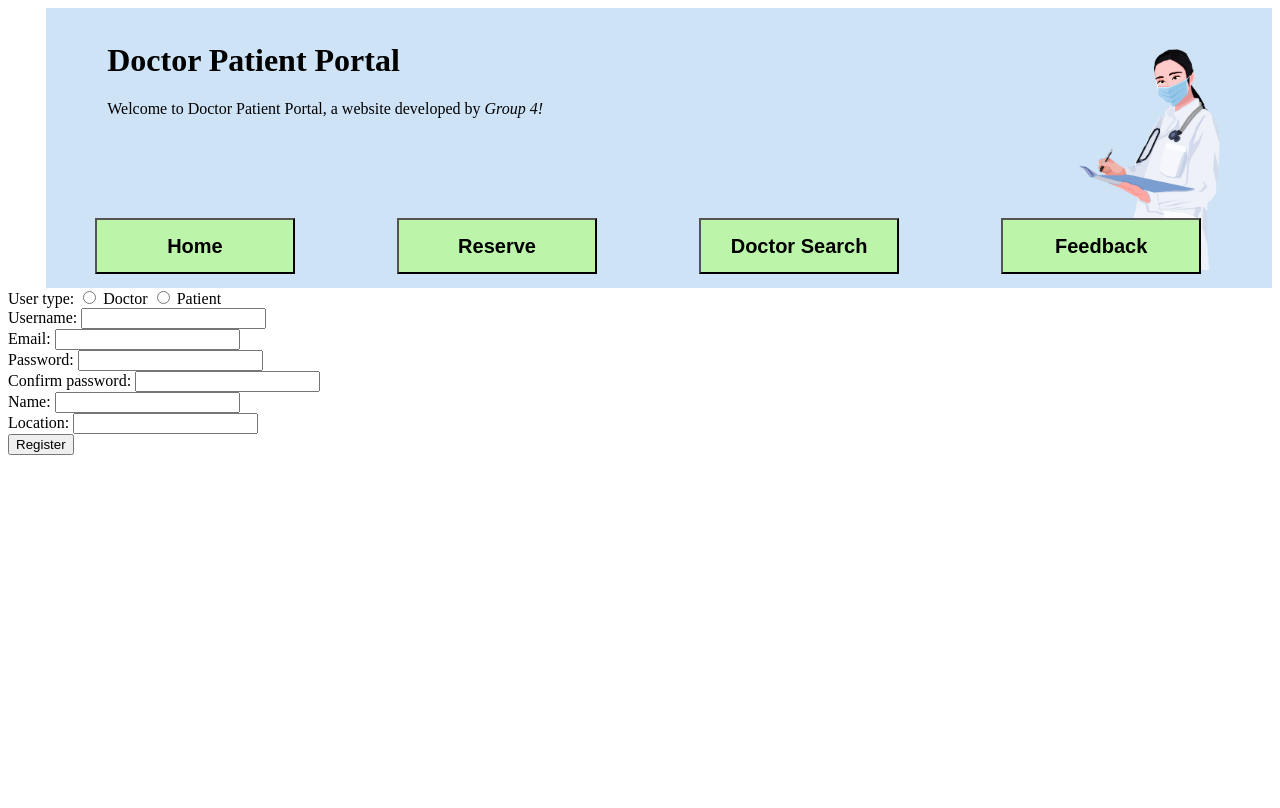
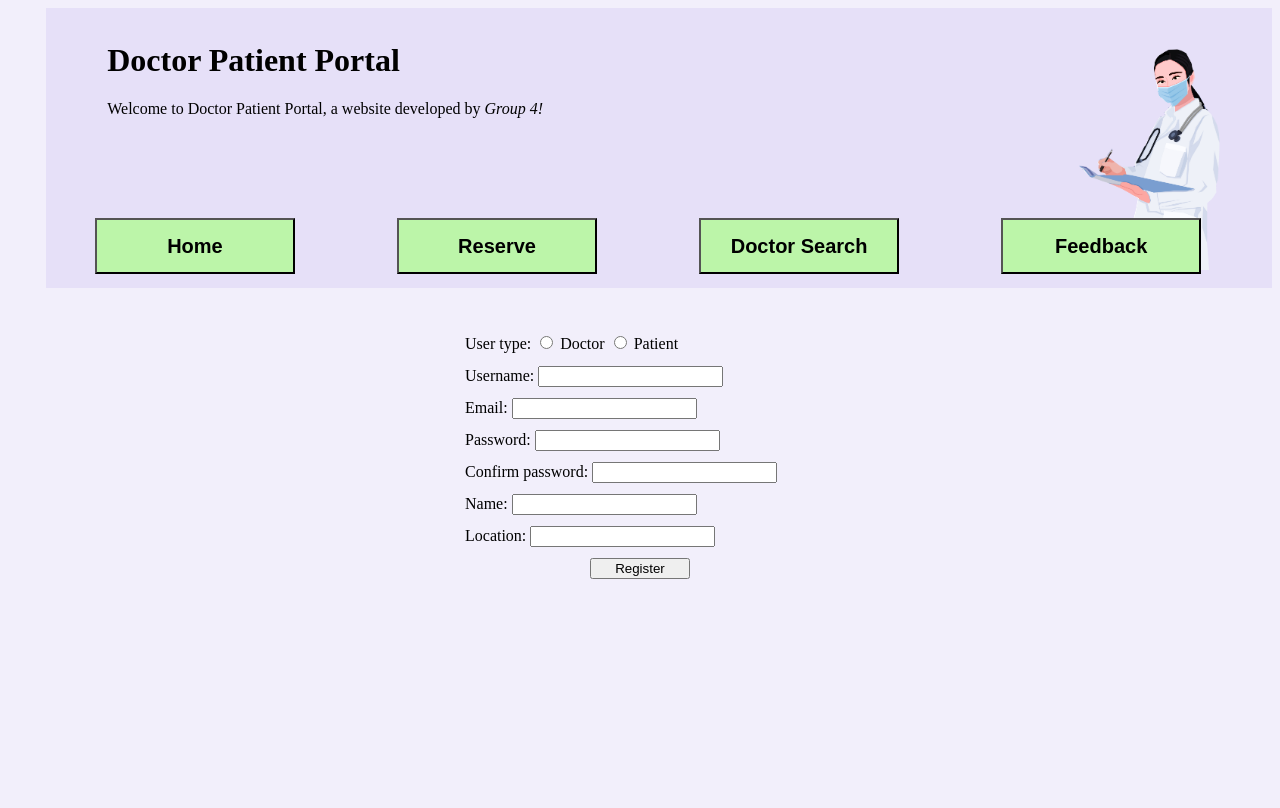
Before and after one commit to EatChangmyeong/software-engineering, a Django app: page /catalog/register/ in a window 1280 px wide. Run offline with Django 3.2, Linux system fonts and the light colour scheme.

Commit message:
Design change
- centered forms and msgs
- changed background color
- added link to home button

```diff
--- a/Implementation using Django & Python/doctor_patient_portal/catalog/static/css/styles.css
+++ b/Implementation using Django & Python/doctor_patient_portal/catalog/static/css/styles.css
@@ -7,13 +7,17 @@ body {
     height: 100%;
 }
 
+.background {
+    background-color: #F2EFFB;
+}
+
 .header {
     width: 97%;
     height: 35%;
     position: relative;
     left: 3%;
     overflow: hidden;
-    background-color: #CEE3F6;
+    background-color: #E6E0F8;
 }
 
 .mini_header {
@@ -60,3 +64,35 @@ body {
     font-size: 20px;
     font-weight: bold;
 }
+
+.welcome-msg {
+    margin-left: 7%;
+    margin-top: 3%;
+}
+
+.register-form {
+    width: 350px;
+    left:0;
+    right:0;
+    margin-left:auto;
+    margin-right:auto;
+    margin-top: 40px;
+    line-height: 200%;
+}
+
+.login-form {
+    width: 300px;
+    left:0;
+    right:0;
+    margin-left:auto;
+    margin-right:auto;
+    margin-top: 80px;
+    line-height: 200%;
+}
+
+.hc {
+    left:0;
+    right:0;
+    margin-left:auto;
+    margin-right:auto;
+}
--- a/Implementation using Django & Python/doctor_patient_portal/catalog/templates/header.html
+++ b/Implementation using Django & Python/doctor_patient_portal/catalog/templates/header.html
@@ -9,7 +9,7 @@
   <title>Doctor Patient Portal</title>
 </head>
 
-<body>
+<body class="background">
 <div class="header">
   <div class="title">
     <h1>Doctor Patient Portal</h1>
@@ -19,7 +19,8 @@
   <img src="{% static 'image/doctor_wearing_a_mask.png' %}" class="doctor-image">
 
   <div class="menu-bar">
-    <button class="midium_button">Home</button>
+
+    <button class="midium_button" onclick="location.href='{% url 'catalog:index' %}'">Home</button>
     <button class="midium_button">Reserve</button>
     <button class="midium_button">Doctor Search</button>
     <button class="midium_button">Feedback</button>
--- a/Implementation using Django & Python/doctor_patient_portal/catalog/templates/register.html
+++ b/Implementation using Django & Python/doctor_patient_portal/catalog/templates/register.html
@@ -1,6 +1,8 @@
 <!DOCTYPE html>
 
 <html lang="en">
+    <link rel="stylesheet" href="../static/css/styles.css">
+
     <head>
         <meta charset="UTF-8">
         <title>Doctor Patient Portal</title>
@@ -12,10 +14,10 @@
         {% else %}
             {% if messages %}
                 {% for message in messages %}
-                    <p>{{ message }}</p>
+                    <p class="hc" style="width: 240px;">{{ message }}</p>
                 {% endfor %}
             {% endif %}
-            <form method="POST" action="{% url 'catalog:register_request' %}">
+            <form class="register-form" method="POST" action="{% url 'catalog:register_request' %}">
                 {% csrf_token %}
                 User type:
                     <input type="radio" name="usertype" id="doctor" value="DO"> <label for="doctor">Doctor</label>
@@ -26,7 +28,10 @@
                 Confirm password: <input type="password" name="password_confirm"><br>
                 Name: <input type="text" name="name" maxlength="20"><br>
                 Location: <input type="text" name="location" maxlength="30"><br>
-                <input type="submit" value="Register">
+                <div class="hc" style="width: 100px;">
+                    <input class="hc" style="width: 100px;" type="submit" value="Register">
+                </div>
+
             </form>
         {% endif %}
     </body>
```
Also changed, not shown: Implementation using Django & Python/doctor_patient_portal/catalog/templates/home.html (+9 -5 lines), Implementation using Django & Python/doctor_patient_portal/catalog/templates/login.html (+8 -3 lines), Implementation using Django & Python/doctor_patient_portal/db.sqlite3.
